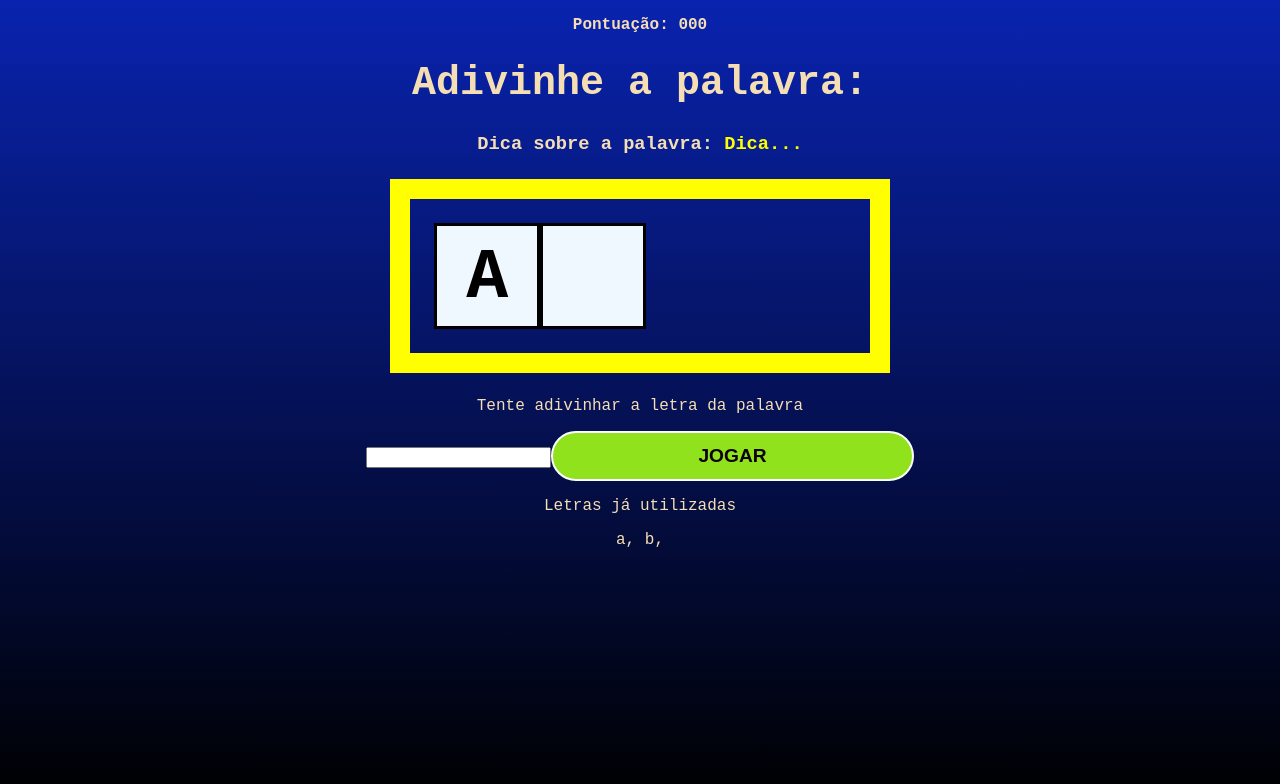
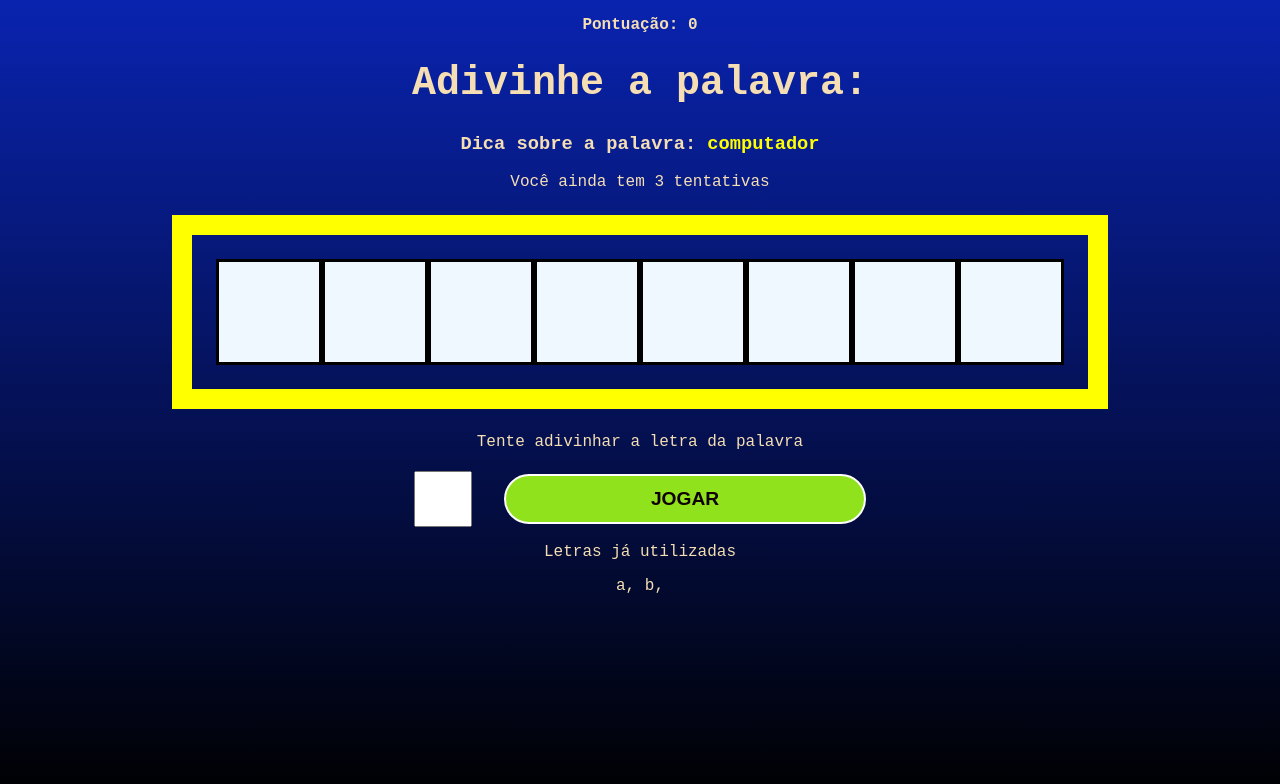
Before and after one commit to matheusDornelles/SecretWord, a React (Create React App) app: page / in a window 1280 px wide. Both pictures are taken after a click on the button "COMEÇAR". Shown: the top 784 px of the page. Built offline with nearby package versions, Linux system fonts and the light colour scheme.

Commit message:
att second page

```diff
--- a/src/App.js
+++ b/src/App.js
@@ -13,18 +13,23 @@ import { wordsList } from "./data/words";
 
 const stages = [
 
-  {id:1, name:"start"},
-  {id:2, name:"game" },
-  {id:3, name:"end"}
+  { id: 1, name: "start" },
+  { id: 2, name: "game" },
+  { id: 3, name: "end" }
 ]
 
 function App() {
   const [gameStage, setGameStage] = useState(stages[0].name);
   const [words] = useState(wordsList);
 
-  const [pickedWord, setPickedWord] = useState ("");
-  const [pickedCategory, setPickedCategory] = useState ("");
-  const [letters, setLetters ] = useState ([]);
+  const [pickedWord, setPickedWord] = useState("");
+  const [pickedCategory, setPickedCategory] = useState("");
+  const [letters, setLetters] = useState([]);
+
+  const [guessedLetters, setGuessedLetters] = useState([]);
+  const [wrongLetters, setWrongLetters] = useState([]);
+  const [guesses, setGuesses] = useState(3);
+  const [score, setScore] = useState(0);
 
   const pickWordAndCategory = () => {
     //pick a random category
@@ -34,14 +39,32 @@ function App() {
     console.log(category);
 
     //pick a random word
+    const word =
+      words[category][Math.floor(Math.random() * words[category].length)];
 
+    console.log(category, word);
+
+    return { word, category };
 
   }
   //starts the game
   const startGame = () => {
 
-    pickWordAndCategory();
+    const {word, category}= pickWordAndCategory();
 
+    //create an array of letters
+    let wordLetters = word.split("")
+
+    wordLetters = wordLetters.map((l) => l.toLowerCase());
+
+    console.log(word,category)
+    console.log(wordLetters)
+
+    //fill States
+
+    setPickedWord(word);
+    setPickedCategory(category);
+    setLetters(wordLetters);
 
     setGameStage(stages[1].name);
   }
@@ -55,8 +78,18 @@ function App() {
 
   return (
     <div className="App">
-      {gameStage === "start" && <StartScreen startGame = {startGame} />}
-      {gameStage === "game" && <Game verifyLetter = {verifyLetter} />}
+      {gameStage === "start" && <StartScreen startGame={startGame} />}
+      {gameStage === "game" && <Game
+        verifyLetter={verifyLetter}
+        pickedWord={pickedWord}
+        pickedCategory={pickedCategory}
+        pickWordAndCategory={pickWordAndCategory}
+        letters={letters}
+        guessedLetters={guessedLetters}
+        wrongLetters={wrongLetters}
+        guesses={guesses}
+        score={score}
+      />}
       {gameStage === "end" && <GameOver retry={retry} />}
     </div>
   );
--- a/src/components/Game.css
+++ b/src/components/Game.css
@@ -28,3 +28,22 @@
     color: black;
     font-weight: bold;
 }
+
+.letterContainer p{
+    margin-bottom: 1.2em;
+}
+
+.letterContainer form {
+    display :flex;
+    align-items: center;
+    justify-content: center;
+}
+
+.letterContainer input{
+    height: 50px;
+    width: 50px;
+    font-size: 2em;
+    text-align: center;
+    margin-right:1em;
+
+}
--- a/src/components/Game.js
+++ b/src/components/Game.js
@@ -1,18 +1,35 @@
 import "./Game.css";
 
-const game = ({verifyLetter}) => {
+const game = ({
+   verifyLetter,
+   pickedWord,
+   pickedCategory,
+   pickWordAndCategory,
+   letters,
+   guessedLetters,
+   wrongLetters,
+   guesses,
+   score }) => {
   return (
     <div className="game">
       <p className="points">
-        <span>Pontuação: 000</span>
+        <span>Pontuação: {score} </span>
       </p>
       <h1>Adivinhe a palavra:</h1>
       <h3 className="tip">
-          Dica sobre a palavra: <span>Dica...</span>
+        Dica sobre a palavra: <span>{pickedCategory}</span>
       </h3>
+      <p>Você ainda tem {guesses} tentativas</p>
       <div className="wordContainer">
-        <span className="letter">A</span>
-        <span className="blankSquare"></span>
+        {letters.map((letter, i) =>
+          guessedLetters.includes(letter) ? (
+            <span className="letter" key={i}>
+              {letter}
+            </span>
+          ) : (
+            <span key={i} className="blankSquare"></span>
+          )
+        )}
       </div>
       <div className="letterContainer">
         <p>Tente adivinhar a letra da palavra</p>
@@ -23,6 +40,9 @@ const game = ({verifyLetter}) => {
       </div>
       <div className="wrongLetterContainer"></div>
       <p>Letras já utilizadas</p>
+      {wrongLetters.map((letter, i) => (
+          <span key={i}>{letter}, </span>
+        ))}
       <span>a, </span>
       <span>b, </span>
     </div>
```
